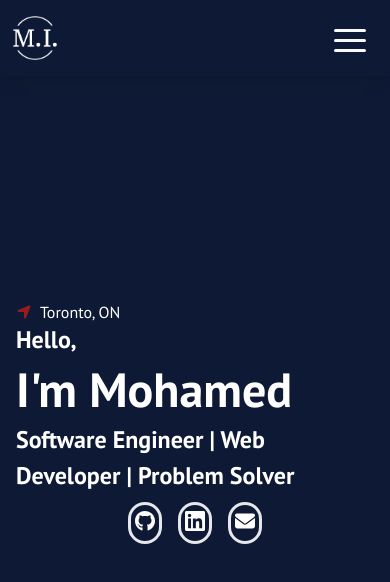
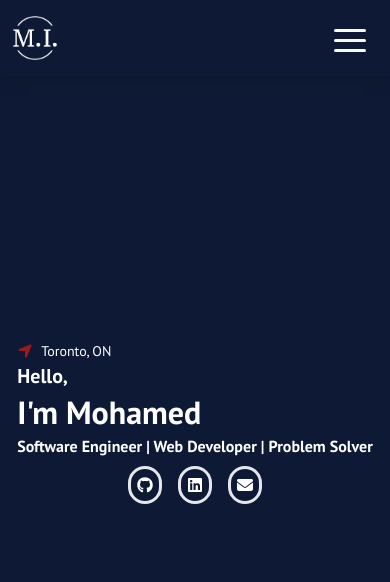
Before and after one commit to moibra05/personal-website-v2, a Next.js app: page / in a window 390 px wide. Shown: the top 582 px of the page. Built offline with nearby package versions, Linux system fonts and the light colour scheme.

Commit message:
feat: updated mobile styles of home page

```diff
--- a/src/app/components/Navbar.tsx
+++ b/src/app/components/Navbar.tsx
@@ -55,7 +55,7 @@ export default function Navbar() {
         />
       </div>
       {isMenuOpen && (
-        <div className="absolute top-0 left-0 w-full h-full bg-primary text-white1 flex flex-col items-center justify-center">
+        <div className="absolute top-0 left-0 w-full h-screen bg-primary text-white1 flex flex-col items-center justify-center">
           {navLinks.map((link, index) => (
             <Link
               key={link.name}
--- a/src/app/page.tsx
+++ b/src/app/page.tsx
@@ -17,38 +17,38 @@ export default function Home() {
             <h3>Toronto, ON</h3>
           </div>
           <h1 className="flex flex-col leading-snug">
-            <span className="text-2xl">Hello,</span> I&apos;m Mohamed
+            <span className="text-xl sm:text-2xl">Hello,</span> I&apos;m Mohamed
           </h1>
           <h2>Software Engineer | Web Developer | Problem Solver</h2>
           <div className="flex justify-center gap-4 mt-2">
             <Link
-              className="b text-white border-[3px] rounded-full p-1 group hover:cursor-pointer hover:border-secondary transition-colors duration-300"
+              className="text-white border-[3px] rounded-full p-1 group hover:cursor-pointer hover:border-secondary transition-colors duration-300"
               href="https://github.com/moibra05"
               target="_blank"
             >
               <FontAwesomeIcon
                 icon={faGithub}
-                className="w-6 h-6 fa-fw text-white group-hover:text-secondary transition-colors duration-300"
+                className="w-4 h-4 sm:w-6 sm:h-6 fa-fw text-white group-hover:text-secondary transition-colors duration-300"
               />
             </Link>
             <Link
-              className="b text-white border-[3px] rounded-full p-1 group hover:cursor-pointer hover:border-secondary transition-colors duration-300"
+              className="text-white border-[3px] rounded-full p-1 group hover:cursor-pointer hover:border-secondary transition-colors duration-300"
               href="https://www.linkedin.com/in/moibra2005/"
               target="_blank"
             >
               <FontAwesomeIcon
                 icon={faLinkedin}
-                className="w-6 h-6 fa-fw text-white group-hover:text-secondary transition-colors duration-300"
+                className="w-4 h-4 sm:w-6 sm:h-6 fa-fw text-white group-hover:text-secondary transition-colors duration-300"
               />
             </Link>
             <Link
-              className="b text-white border-[3px] rounded-full p-1 group hover:cursor-pointer hover:border-secondary transition-colors duration-300"
+              className="text-white border-[3px] rounded-full p-1 group hover:cursor-pointer hover:border-secondary transition-colors duration-300"
               href="mailto:mohamedhassen.ibrahim@mail.utoronto.ca"
               target="_blank"
             >
               <FontAwesomeIcon
                 icon={faEnvelope}
-                className="w-6 h-6 fa-fw text-white group-hover:text-secondary transition-colors duration-300"
+                className="w-4 h-4 sm:w-6 sm:h-6 fa-fw text-white group-hover:text-secondary transition-colors duration-300"
               />
             </Link>
           </div>
--- a/src/app/styles/globals.css
+++ b/src/app/styles/globals.css
@@ -4,9 +4,9 @@
 
 :root {
   --primary: #0e1a35;
-  --secondary: #3B82F6;
-  --white-1: #F8FAFC;
-  --text-gray: #E2E8F0;
+  --secondary: #3b82f6;
+  --white-1: #f8fafc;
+  --text-gray: #e2e8f0;
 }
 
 * {
@@ -36,11 +36,29 @@ h6 {
 }
 
 h1 {
-  font-size: 3rem;
+  font-size: 2rem;
   font-weight: 700;
 }
 
 h2 {
-  font-size: 1.5rem;
+  font-size: 1rem;
   font-weight: 700;
 }
+
+h3 {
+  font-size: 0.875rem;
+}
+
+@media screen and (min-width: 640px) {
+  h1 {
+    font-size: 3rem;
+  }
+
+  h2 {
+    font-size: 1.5rem;
+  }
+
+  h3 {
+    font-size: 1.25rem;
+  }
+}
```
